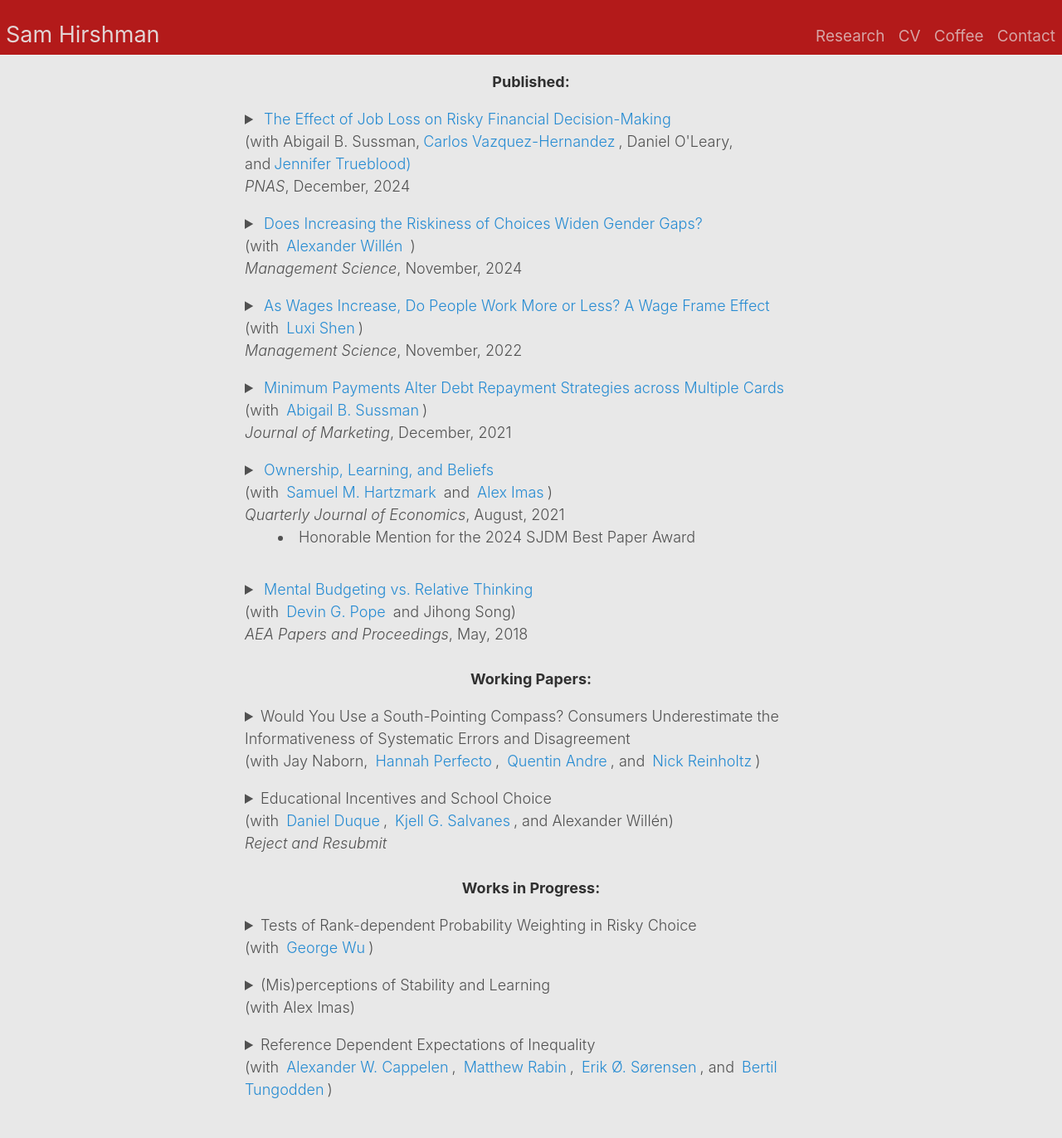
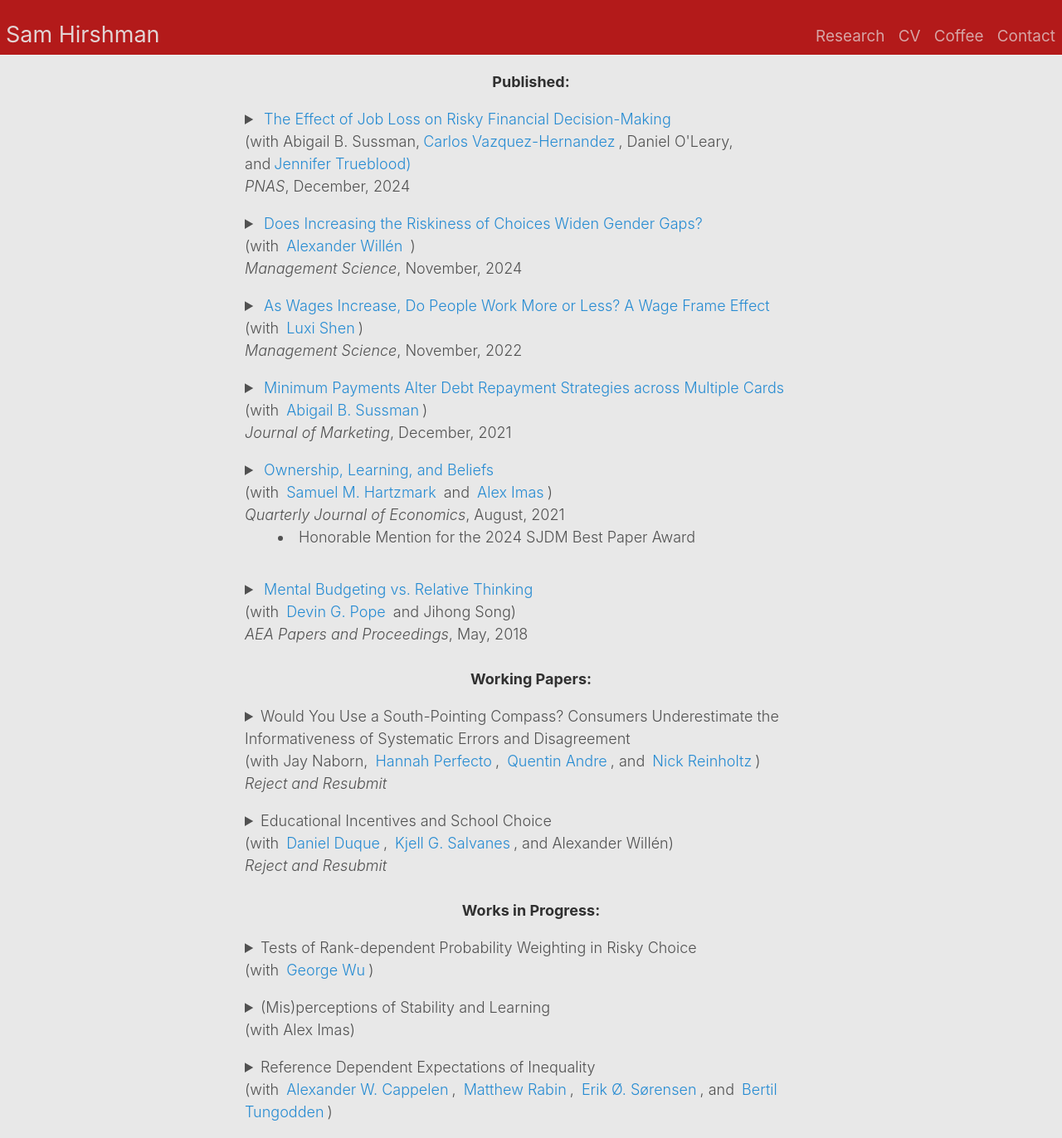
Before and after one commit to shirshma/shirshma.github.io, a Jekyll site: the page built from docs/research.md, in a window 1280 px wide. Shown: the whole page at 83% size. Built offline with Jekyll 4.4.1, drawn with Linux system fonts in a browser that asks for light colours; before the commit the page ends 1345 px from its top, so only the background shows below that.

Commit message:
Update research.md

```diff
--- a/docs/research.md
+++ b/docs/research.md
@@ -54,7 +54,7 @@ US Households currently hold $770 billion in credit card debt, often managing re
 <p align="center"><strong>Working Papers:</strong></p>
 
 <p><details><summary>
-Would You Use a South-Pointing Compass? Consumers Underestimate the Informativeness of Systematic Errors and Disagreement <br> (with Jay Naborn, <a href="https://olin.wustl.edu/EN-US/Faculty-Research/Faculty/Pages/FacultyDetail.aspx?username=perfecto">Hannah Perfecto</a>,  <a href="https://quentinandre.net/">Quentin Andre</a>, and <a href="https://reinholtzresearch.com/">Nick Reinholtz</a>) <br>  </summary>
+Would You Use a South-Pointing Compass? Consumers Underestimate the Informativeness of Systematic Errors and Disagreement <br> (with Jay Naborn, <a href="https://olin.wustl.edu/EN-US/Faculty-Research/Faculty/Pages/FacultyDetail.aspx?username=perfecto">Hannah Perfecto</a>,  <a href="https://quentinandre.net/">Quentin Andre</a>, and <a href="https://reinholtzresearch.com/">Nick Reinholtz</a>) <br> <i>Reject and Resubmit </i>  </summary>
 <b>Abstract:</b>
 Consumers often lean on other people’s opinions when deciding what to purchase, consume, or do. In eight studies, we document a novel bias in people’s use of advice: Consumers are reluctant to seek out and use information from sources that systematically disagree with them, even when these sources are objectively more informative than people who agree with them. We demonstrate this underappreciation of systematic disagreement in various contexts: in choices and ratings of potential advisors, in joint and separate evaluation, and with and without monetary incentives. We explore three candidate mechanisms for the effect: a preference for homophily in social interactions, a belief that disagreement is inherently less informative than agreement when matters of taste are involved, and a positive test strategy in learning (whereby people intuitively consider confirmatory information over disconfirmatory information). The fact that the bias persists in non-social contexts as well as when matters of taste are irrelevant suggests that the first two mechanisms are not central to the effect. In contrast, the effect is attenuated when the consumption decision is framed as a rejection, and when participants are given time to reconsider their choice, which suggests a positive test strategy as a more likely mechanism.
 </details>
```
